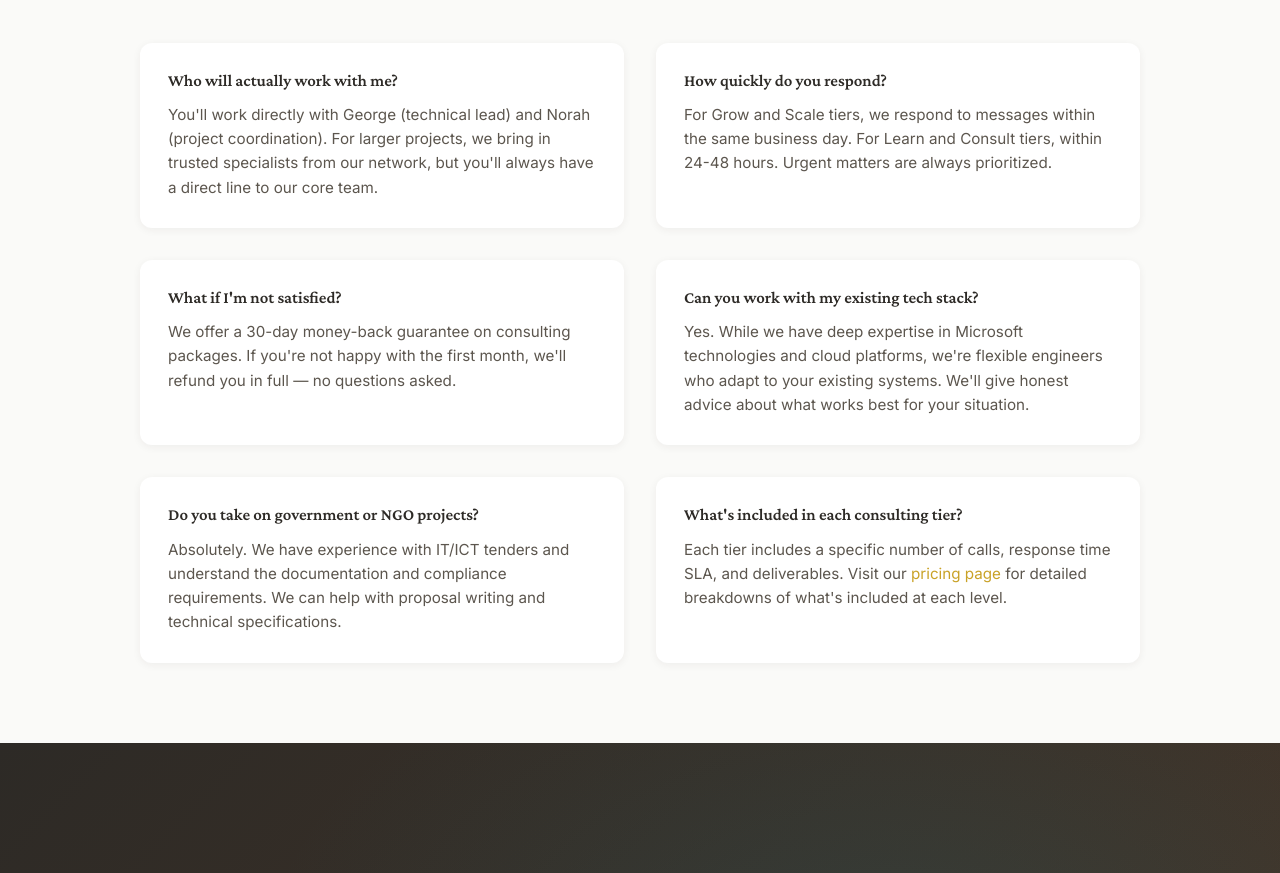
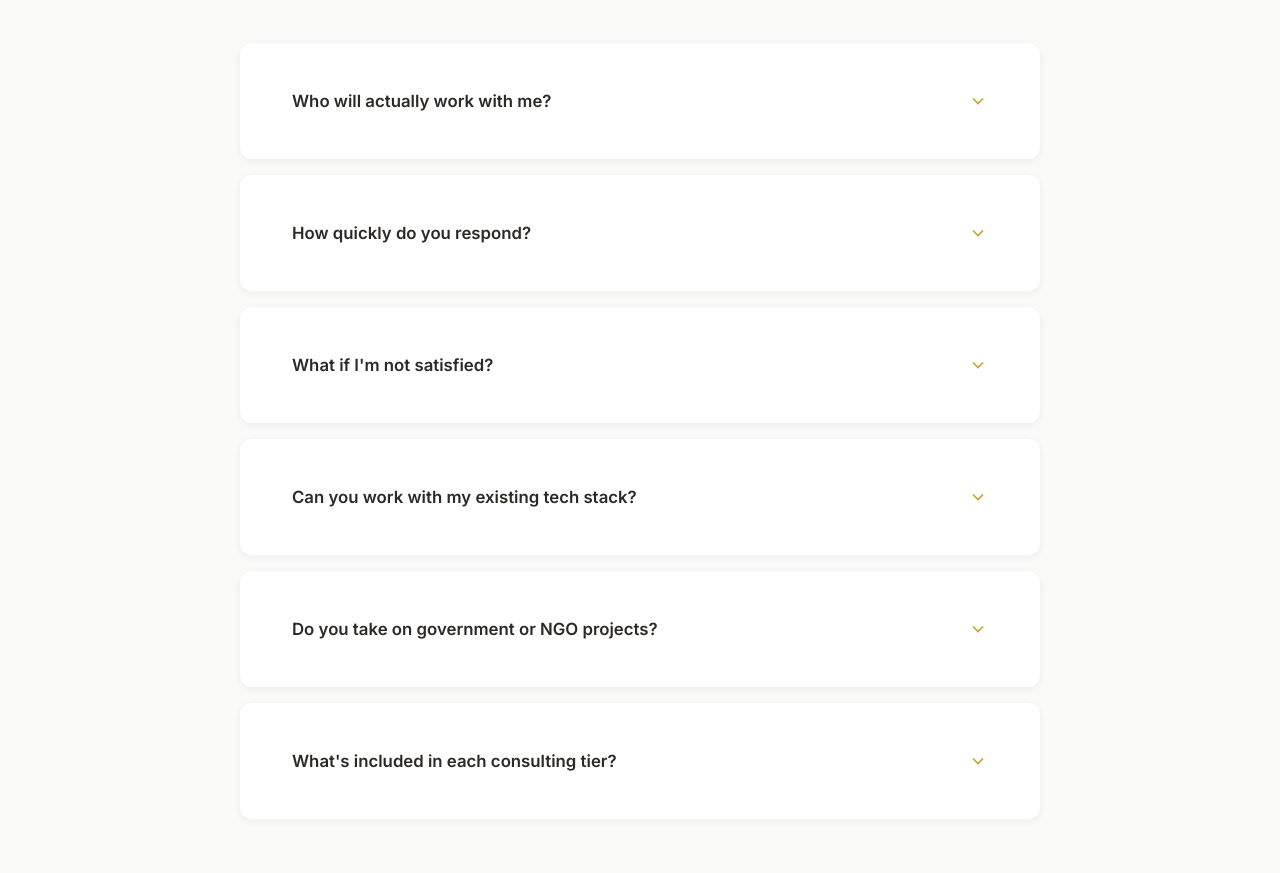
Before and after one commit to OpenSavanna/OpenSavannaHomePage, a plain HTML site: page index.html in a window 1280 px wide. Shown: the part 5560-6433 px from the top of the page. Drawn offline with nearby package versions, Linux system fonts and the light colour scheme.

Commit message:
Convert FAQ to accordion dropdown style

```diff
--- a/index.html
+++ b/index.html
@@ -281,30 +281,72 @@
         <p class="section-tagline">Questions</p>
         <h2>Frequently Asked Questions</h2>
       </div>
-      <div class="faq-grid">
+      <div class="faq-accordion">
         <div class="faq-item">
-          <h4>Who will actually work with me?</h4>
+          <button class="faq-question" aria-expanded="false">
+            <span>Who will actually work with me?</span>
+            <svg class="faq-icon" viewBox="0 0 24 24" fill="none" stroke="currentColor" stroke-width="2">
+              <path d="M6 9l6 6 6-6"/>
+            </svg>
+          </button>
+          <div class="faq-answer">
             <p>You'll work directly with George (technical lead) and Norah (project coordination). For larger projects, we bring in trusted specialists from our network, but you'll always have a direct line to our core team.</p>
           </div>
+        </div>
         <div class="faq-item">
-          <h4>How quickly do you respond?</h4>
+          <button class="faq-question" aria-expanded="false">
+            <span>How quickly do you respond?</span>
+            <svg class="faq-icon" viewBox="0 0 24 24" fill="none" stroke="currentColor" stroke-width="2">
+              <path d="M6 9l6 6 6-6"/>
+            </svg>
+          </button>
+          <div class="faq-answer">
             <p>For Grow and Scale tiers, we respond to messages within the same business day. For Learn and Consult tiers, within 24-48 hours. Urgent matters are always prioritized.</p>
           </div>
+        </div>
         <div class="faq-item">
-          <h4>What if I'm not satisfied?</h4>
+          <button class="faq-question" aria-expanded="false">
+            <span>What if I'm not satisfied?</span>
+            <svg class="faq-icon" viewBox="0 0 24 24" fill="none" stroke="currentColor" stroke-width="2">
+              <path d="M6 9l6 6 6-6"/>
+            </svg>
+          </button>
+          <div class="faq-answer">
             <p>We offer a 30-day money-back guarantee on consulting packages. If you're not happy with the first month, we'll refund you in full — no questions asked.</p>
           </div>
+        </div>
         <div class="faq-item">
-          <h4>Can you work with my existing tech stack?</h4>
+          <button class="faq-question" aria-expanded="false">
+            <span>Can you work with my existing tech stack?</span>
+            <svg class="faq-icon" viewBox="0 0 24 24" fill="none" stroke="currentColor" stroke-width="2">
+              <path d="M6 9l6 6 6-6"/>
+            </svg>
+          </button>
+          <div class="faq-answer">
             <p>Yes. While we have deep expertise in Microsoft technologies and cloud platforms, we're flexible engineers who adapt to your existing systems. We'll give honest advice about what works best for your situation.</p>
           </div>
+        </div>
         <div class="faq-item">
-          <h4>Do you take on government or NGO projects?</h4>
+          <button class="faq-question" aria-expanded="false">
+            <span>Do you take on government or NGO projects?</span>
+            <svg class="faq-icon" viewBox="0 0 24 24" fill="none" stroke="currentColor" stroke-width="2">
+              <path d="M6 9l6 6 6-6"/>
+            </svg>
+          </button>
+          <div class="faq-answer">
             <p>Absolutely. We have experience with IT/ICT tenders and understand the documentation and compliance requirements. We can help with proposal writing and technical specifications.</p>
           </div>
+        </div>
         <div class="faq-item">
-          <h4>What's included in each consulting tier?</h4>
+          <button class="faq-question" aria-expanded="false">
+            <span>What's included in each consulting tier?</span>
+            <svg class="faq-icon" viewBox="0 0 24 24" fill="none" stroke="currentColor" stroke-width="2">
+              <path d="M6 9l6 6 6-6"/>
+            </svg>
+          </button>
+          <div class="faq-answer">
             <p>Each tier includes a specific number of calls, response time SLA, and deliverables. Visit our <a href="pricing.html">pricing page</a> for detailed breakdowns of what's included at each level.</p>
+          </div>
         </div>
       </div>
     </section>
--- a/main.js
+++ b/main.js
@@ -382,6 +382,33 @@ class InteractiveEffects {
     this.addServiceCardEffects();
     this.addButtonRipple();
     this.addParallaxHero();
+    this.addFAQAccordion();
+  }
+
+  addFAQAccordion() {
+    const faqItems = document.querySelectorAll('.faq-item');
+
+    faqItems.forEach(item => {
+      const question = item.querySelector('.faq-question');
+      if (!question) return;
+
+      question.addEventListener('click', () => {
+        const isActive = item.classList.contains('active');
+
+        // Close all other items (optional - remove for multi-open)
+        faqItems.forEach(otherItem => {
+          if (otherItem !== item) {
+            otherItem.classList.remove('active');
+            const otherBtn = otherItem.querySelector('.faq-question');
+            if (otherBtn) otherBtn.setAttribute('aria-expanded', 'false');
+          }
+        });
+
+        // Toggle current item
+        item.classList.toggle('active');
+        question.setAttribute('aria-expanded', !isActive);
+      });
+    });
   }
 
   addServiceCardEffects() {
--- a/styles.css
+++ b/styles.css
@@ -1943,7 +1943,7 @@ nav.scrolled {
 }
 
 /* =============================================
-   FAQ SECTION (Homepage)
+   FAQ SECTION (Homepage) - Accordion Style
    ============================================= */
 
 .faq-section {
@@ -1951,38 +1951,81 @@ nav.scrolled {
   background: var(--bg-light);
 }
 
-.faq-section .faq-grid {
-  display: grid;
-  grid-template-columns: repeat(2, 1fr);
-  gap: 2rem;
-  max-width: 1000px;
+.faq-accordion {
+  max-width: 800px;
   margin: 0 auto;
 }
 
 .faq-section .faq-item {
   background: var(--bg-white);
-  padding: 1.75rem;
   border-radius: 12px;
+  margin-bottom: 1rem;
   box-shadow: var(--shadow-sm);
-}
-
-.faq-section .faq-item h4 {
+  overflow: hidden;
+}
+
+.faq-question {
+  width: 100%;
+  display: flex;
+  justify-content: space-between;
+  align-items: center;
+  padding: 1.5rem 1.75rem;
+  background: none;
+  border: none;
+  cursor: pointer;
+  text-align: left;
+  font-family: inherit;
   font-size: 1.05rem;
-  color: var(--text-primary);
-  margin-bottom: 0.75rem;
   font-weight: 600;
-}
-
-.faq-section .faq-item p {
+  color: var(--text-primary);
+  transition: background 0.2s ease;
+}
+
+.faq-question:hover {
+  background: var(--sand-light);
+}
+
+.faq-question span {
+  flex: 1;
+  padding-right: 1rem;
+}
+
+.faq-icon {
+  width: 20px;
+  height: 20px;
+  flex-shrink: 0;
+  color: var(--savanna-gold);
+  transition: transform 0.3s ease;
+}
+
+.faq-item.active .faq-icon {
+  transform: rotate(180deg);
+}
+
+.faq-answer {
+  max-height: 0;
+  overflow: hidden;
+  transition: max-height 0.3s ease, padding 0.3s ease;
+}
+
+.faq-item.active .faq-answer {
+  max-height: 300px;
+}
+
+.faq-answer p {
+  padding: 0 1.75rem 1.5rem;
   font-size: 0.95rem;
   color: var(--text-secondary);
-  line-height: 1.6;
-}
-
-@media (max-width: 768px) {
-  .faq-section .faq-grid {
-    grid-template-columns: 1fr;
-  }
+  line-height: 1.7;
+}
+
+.faq-answer a {
+  color: var(--savanna-gold);
+  text-decoration: none;
+}
+
+.faq-answer a:hover {
+  text-decoration: underline;
 }
 
 /* =============================================
```
Lines whose indentation alone changed are shown as unchanged.
